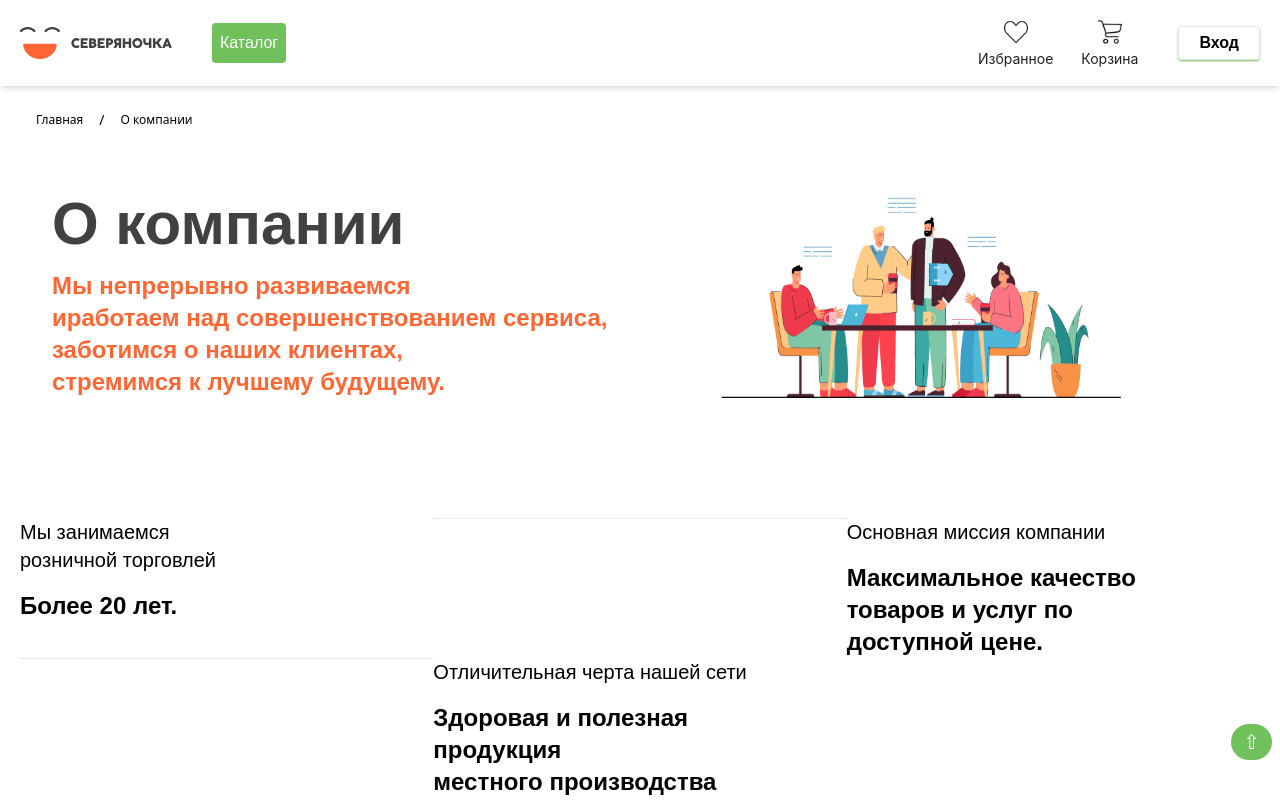
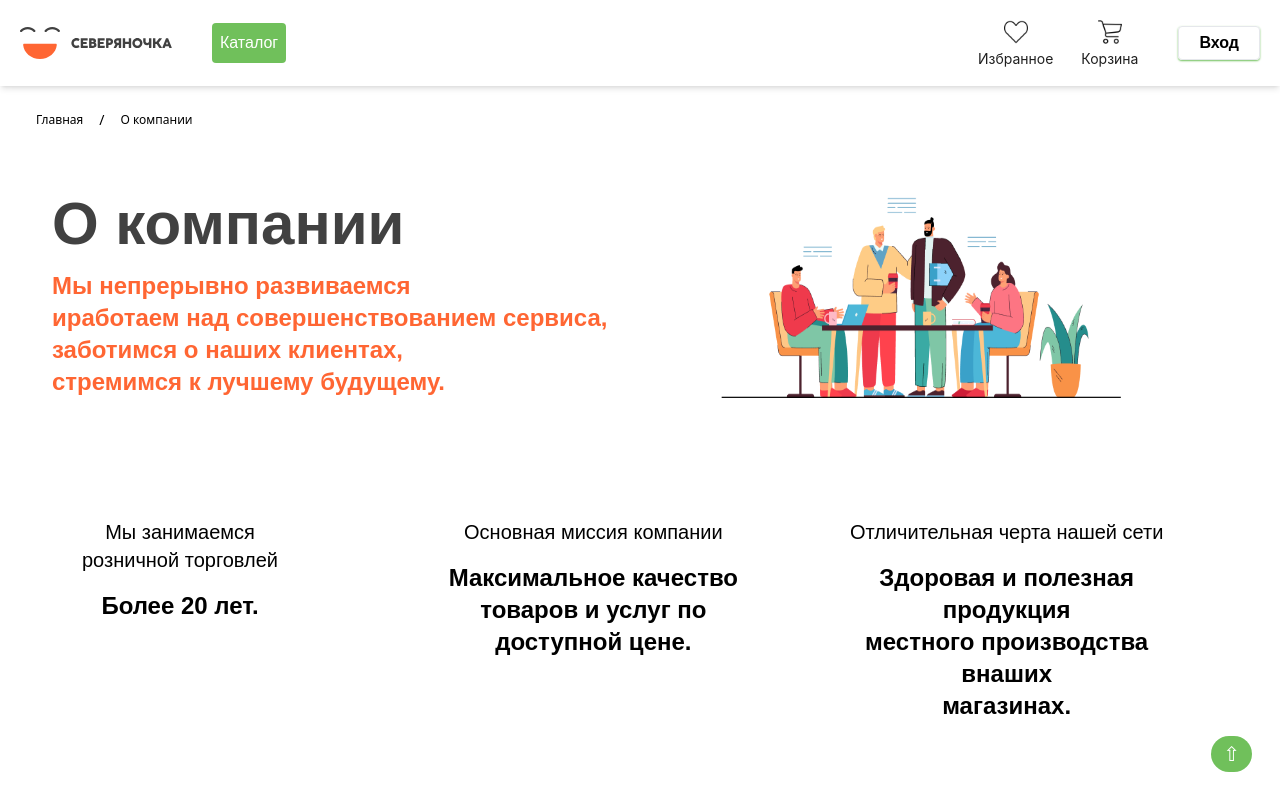
Before and after one commit to mirodil-web/Severyanochka, a React (Vite) app: page /about in a window 1280 px wide. Shown: the top 800 px of the page. Built offline with nearby package versions, Linux system fonts and the light colour scheme.

Commit message:
aksiya swipper pagination navigation add

```diff
--- a/src/components/Aksiya.jsx
+++ b/src/components/Aksiya.jsx
@@ -1,9 +1,13 @@
-import React, { useState } from 'react';
+import React, { useRef,useState, useEffect } from 'react';
 import { Swiper, SwiperSlide } from 'swiper/react';
-import { Link } from 'react-router-dom';
-import 'swiper/css';
 import { acsiyadata } from '../store/data';
 import Setlike from './Setlike';
+import { Navigation, Pagination, Scrollbar, A11y } from 'swiper/modules';
+// Import Swiper styles
+import 'swiper/css/navigation';
+import 'swiper/css/pagination';
+import 'swiper/css/scrollbar';
+
 
 const Aksiya = ({ addLike, cardLike, removeLike, addKorzina}) => {
     const [badge, setBadge] = useState();
@@ -16,36 +20,41 @@ const Aksiya = ({ addLike, cardLike, removeLike, addKorzina}) => {
         }
     };
 
-    const toggleLike = (id) => {
-        setLike(!like);
-        // "like" o'zgaruvchisini o'zgartirish
-        if (!like) {
-            addLike(id)
-        }
-        else {
-            removeLike(id)
-        }
-    };
+    useEffect(() => {
+        const stylesheet = document.styleSheets[0];
+        stylesheet.insertRule(".swiper-pagination-bullet-active { background: #000 !important;}", 0);
+    }, []);
+
+
 
     return (
         <section className='pt-20 pb-14 bg-[#FBF8EC]'>
             <div className="container">
                 {/* title */}
                 <div className='flex justify-between items-center mb-10'>
-                    <h2 className='md:text-4xl text-2xl  font-bold text-qorag'>Акции </h2>
-                    {/* <Link to='/vseaksi ' className='p-2'>
-                        Все покупки
-                        <span className='ml-5'>≽</span>
-                    </Link> */}
+                    <h2 className='md:text-4xl text-2xl  font-bold text-qorag'>Акции  </h2>
+
+                    {/* <div class="bloc">
+                        <div class="swiper-button-next">→</div>
+                        <div class="swiper-button-prev swiper-button-disabled">←</div>
+                    </div> */}
                 </div>
 
                 <Swiper
-                    className='py-2 px-2 grid grid-cols-4 '
+                    // pagination={{
+                    //     type: 'progressbar',
+                    // }}
+                    modules={[Navigation, Pagination, Scrollbar, A11y]}
+                    navigation={
+                        true
+                    }
+                    scrollbar={{ draggable: true }}
+                    className='py-2 px-2  grid grid-cols-4 mySwiper'
                     slidesPerView={1}
                     spaceBetween={40}
                     autoplay={{
-                        delay: 500,
-                        disableOnInteraction: false,
+                        delay: 2500,
+                        // disableOnInteraction: false,
 
                     }}
                     loop={true}
@@ -63,14 +72,20 @@ const Aksiya = ({ addLike, cardLike, removeLike, addKorzina}) => {
                             spaceBetween: 40,
                         },
                     }}
-                    pagination={true}
                     // onSlideChange={() => console.log('slide change')}
                     // onSwiper={(swiper) => console.log(swiper)}
                 >
                     {acsiyadata.map((acsiyadata) => (
-                        <SwiperSlide key={acsiyadata.id} className='bg-white shadow-md relative rounded-nor '>
+                        <div>
+                        <SwiperSlide key={acsiyadata.id} className='bg-white shadow-md relative rounded-nor block w-full h-full '>
                             <Setlike acsiyadata={acsiyadata} addKorzina={addKorzina} addLike={addLike} removeLike={removeLike} like={badge === acsiyadata.id} />
-                        </SwiperSlide>
+                            </SwiperSlide>
+
+                            <div className="swiper-button-next">Next</div>
+                            <div className="swiper-button-prev">Prev</div>
+
+                        </div>
+
                     ))}
                 </Swiper>
             </div>
--- a/src/components/Footer.jsx
+++ b/src/components/Footer.jsx
@@ -6,14 +6,13 @@ import LogoFacke from '../../public/assets/facebook.svg'
 import LogoOk from '../../public/assets/ok.svg'
 import LogoWk from '../../public/assets/vkontakte.svg'
 import Telephone from '../../public/assets/phone.svg'
-import Zasoviskiy from '../../public/assets/logo-zasovskiy-small-black.svg'
 
 const Footer = () => {
 
 
     return (
         <>
-            <footer className='bg-footerbg bg-[#f9f4e2] py-6'>
+            <footer className='bg-footerbg bg-[#f9f4e2] py-6 static w-full bottom-0'>
                 <div className="container ">
                     <div className=" flex justify-between mb-5 lg:mb-0">
                         <Link to="/">
@@ -94,7 +93,7 @@ const Footer = () => {
                     </div>
                 </div>
 
-                <button onClick={() => window.scrollTo(0, 0)} className='bg-Yashil z-100 rounded-full text-white px-3 py-1 fixed text-xl right-2 bottom-10'>⇧</button>
+                <button onClick={() => window.scrollTo(0, 0)} className='bg-Yashil z-100 rounded-full text-white px-3 py-1 fixed text-xl right-7 bottom-7'>⇧</button>
             </footer>
 
         </>
--- a/src/index.css
+++ b/src/index.css
@@ -11,3 +11,62 @@
 *{
   scroll-behavior: smooth;
 }
+.swiper-pagination-bullet {
+  background-color: rgb(255, 0, 0)0, 234, 255);
+  display: inline-block;
+  width: 2rem;
+  height: 2rem;
+}
+
+body::-webkit-scrollbar {
+  width: 7px;
+}
+
+body::-webkit-scrollbar-track {
+  box-shadow: -5px -5px 10px orange;
+  background-color: #70C05B;
+
+}
+
+body::-webkit-scrollbar-thumb {
+  box-shadow: 0px 0px 10px rgb(7, 207, 247);
+  background-color: #f63;
+  border-radius: 200%;
+}
+
+/* .swiper-button-prev::after {
+  display: none;
+}
+
+.swiper-button-prev::before {
+  display: none;
+}
+
+.swiper-button-next::after {
+  display: none;
+}
+
+.swiper-button-next::before {
+  display: none;
+} */
+.swiper-button-prev {
+  font-size: 30px;
+}
+.swiper-button-next {
+  font-size: 30px;
+}
+/* .block {
+  position: absolute;
+  top: 0px;
+  z-index: 2;
+  right: 90px;
+  color: #fff;
+  width: 100px;
+  height: 1px;
+  right: 0;
+} */
+
+.swiper-navigation-bullet {
+  background-color: red;
+  opacity: 1;
+}
--- a/src/pages/About.jsx
+++ b/src/pages/About.jsx
@@ -37,18 +37,18 @@ const About = () => {
 
               </div>
 
-              <ul className='grid grid-cols-1 md:grid-cols-3 justify-between space-y-5 md:space-y-0  py-14'>
-                  <li className='max-w-xs  w-full'>
+              <ul className='grid grid-cols-1 md:grid-cols-3 justify-center space-y-5 md:space-y-0  py-14'>
+                  <li className='max-w-xs text-center  w-full'>
                           <p className='text-xl font-normal mb-4'>Мы занимаемся <br /> розничной торговлей</p>
                           <h3 className="font-bold text-2xl">Более 20 лет.</h3>
                   </li>
-                  <hr />
-                  <li className='max-w-xs w-full'>
+                  <hr className='block md:hidden' />
+                  <li className='max-w-xs w-full text-center'>
                       <p className='text-xl font-normal mb-4'>Основная миссия компании</p>
                       <h3 className="font-bold text-2xl">Максимальное качество <br /> товаров и услуг по <br /> доступной цене.</h3>
                   </li>
-                  <hr />
-                  <li className='max-w-xs w-full'>
+                  <hr className='block md:hidden' />
+                  <li className='max-w-xs w-full text-center'>
                       <p className='text-xl font-normal mb-4'>Отличительная черта нашей сети</p>
                       <h3 className="font-bold text-2xl">Здоровая и полезная продукция <br /> местного производства внаших <br /> магазинах.</h3>
                   </li>
--- a/src/pages/Korzina.jsx
+++ b/src/pages/Korzina.jsx
@@ -120,7 +120,7 @@ const Korzina = ({ korzina, setKorzina, addCartPul  }) => {
         </div>
 
 
-        <div className={`container flex flex-col items-center ${korzina.length === 0 ? 'block' : 'hidden'}`}>
+        <div className={`container  flex flex-col items-center ${korzina.length === 0 ? 'block' : 'hidden'}`}>
 
           <svg className='w-80 mb-5' viewBox="656 573 264 182" version="1.1" xmlns="http://www.w3.org/2000/svg" xmlns: xlink="http://www.w3.org/1999/xlink">
             <rect id="bg-line" stroke="none" fill-opacity="0.2" fill="#FFE100" fill-rule="evenodd" x="656" y="624" width="206" height="38" rx="19"></rect>
```
